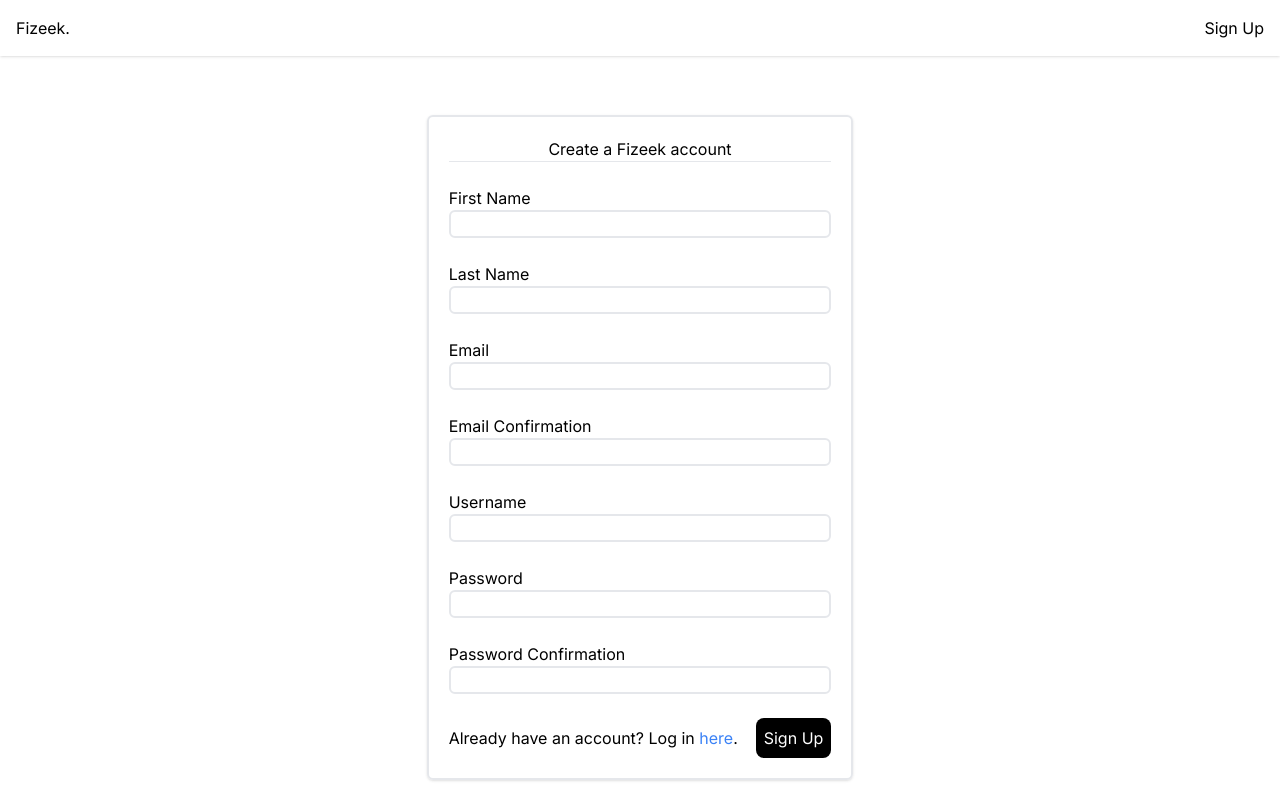
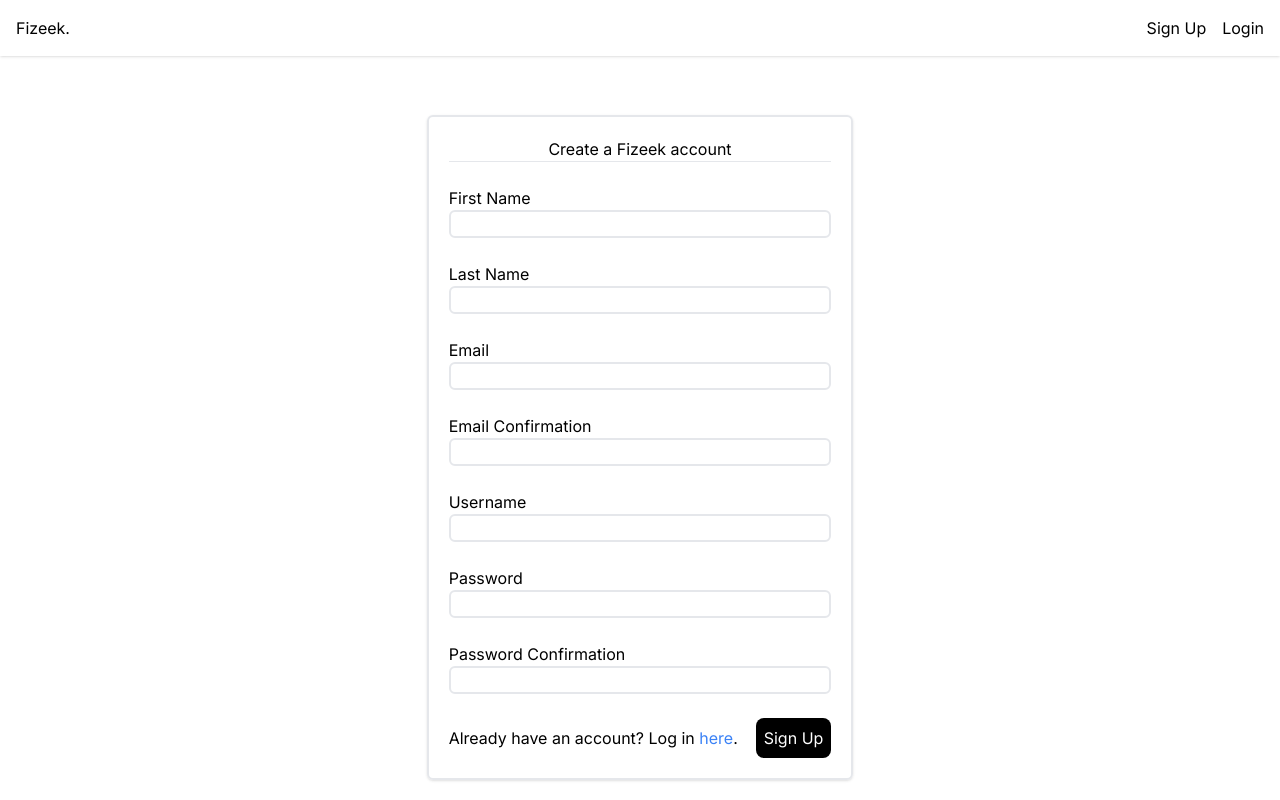
Before and after one commit to hoalex21/Fizeek, a Next.js app: page /signup in a window 1280 px wide. Built offline with nearby package versions, Linux system fonts and the light colour scheme; no server answers.

Commit message:
add signout button and custom next-auth signout path

```diff
--- a/app/api/auth/[...nextauth]/route.ts
+++ b/app/api/auth/[...nextauth]/route.ts
@@ -30,8 +30,8 @@
     ],
     pages: {
         signIn: "/login",
-        // signOut: '/auth/signout',
-        // error: '/auth/error',
+        signOut: '/signout',
+        // error: '/error',
     }
 }
 
--- a/app/layout.tsx
+++ b/app/layout.tsx
@@ -21,8 +21,8 @@
   return (
     <html lang="en">
       <body className={inter.className}>
-        <NavBar />
         <SessionProvider session={session}>
+          <NavBar />
           {children}
         </SessionProvider>
       </body>
--- /dev/null
+++ b/app/signout/page.tsx
@@ -0,0 +1,15 @@
+"use client";
+
+import { signOut, useSession } from "next-auth/react";
+import { redirect } from "next/navigation";
+
+export default async function SignOut() {
+    const { data: session, status } = useSession();
+
+    if (status === "authenticated") {
+        // FIXME: causing errors in console
+        await signOut({callbackUrl: "/"});
+    }
+
+    redirect("/login");
+}
--- a/app/ui/navbar.tsx
+++ b/app/ui/navbar.tsx
@@ -1,7 +1,12 @@
+"use client";
+
 import React from "react";
 import Link from "next/link";
+import { signOut, useSession } from "next-auth/react";
 
 export default function NavBar() {
+    const { data: session, status } = useSession();
+
     return (
         <nav className="max-w-screen flex justify-center shadow p-4">
             <div className="container flex justify-between">
@@ -9,10 +14,25 @@
                     <Link href="/">Fizeek.</Link>
                 </div>
                 <div>
-                    <ul>
-                        <li>
-                            <Link href="/signup">Sign Up</Link>
-                        </li>
+                    <ul className="flex">
+                        {
+                            status === "authenticated"? (
+                                <>
+                                    <li>
+                                        <Link href="/" onClick={() => signOut()}>Sign Out</Link>
+                                    </li>
+                                </>
+                            ) : (
+                                <>
+                                    <li className="mr-4">
+                                        <Link href="/signup">Sign Up</Link>
+                                    </li>
+                                    <li>
+                                        <Link href="/login">Login</Link>
+                                    </li>
+                                </>
+                            )
+                        }
                     </ul>
                 </div>
             </div>
```
